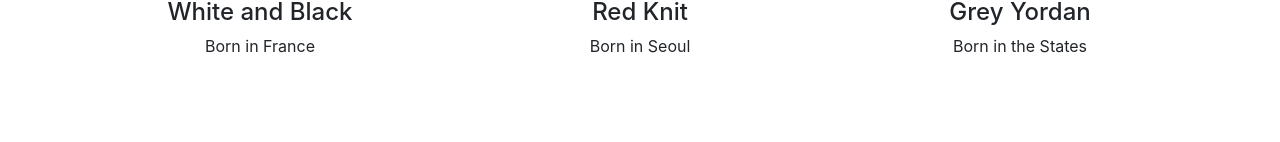
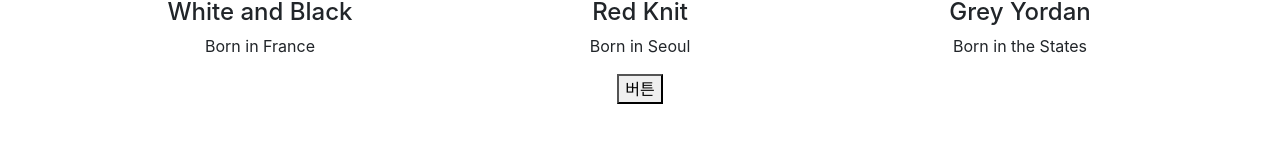
Before and after one commit to kangdy25/Into-the-React, a React (Create React App) app in the folder 02_Shoppingmall/: page / in a window 1280 px wide. Shown: the part 572-714 px from the top of the page. Built offline with nearby package versions, Linux system fonts and the light colour scheme.

Commit message:
React project Theme 0 - Basic Theory

```diff
--- a/02_Shoppingmall/package.json
+++ b/02_Shoppingmall/package.json
@@ -6,6 +6,7 @@
     "@testing-library/jest-dom": "^5.16.5",
     "@testing-library/react": "^13.4.0",
     "@testing-library/user-event": "^13.5.0",
+    "axios": "^1.3.6",
     "bootstrap": "^5.3.0-alpha3",
     "react": "^18.2.0",
     "react-bootstrap": "^2.7.4",
--- a/02_Shoppingmall/src/App.js
+++ b/02_Shoppingmall/src/App.js
@@ -5,9 +5,10 @@ import data from './data';
 import Card from './Components/Card';
 import Detail from './Routes/Detail';
 import {Routes, Route, useNavigate, Outlet} from 'react-router-dom'
+import axios from 'axios';
 
 function App() {
-  let [shoes] = useState(data);
+  let [shoes, setShoes] = useState(data);
   let navigate = useNavigate();
 
   return (
@@ -25,7 +26,6 @@ function App() {
         </Container>
       </Navbar>
 
-
       <Routes>
       <Route path="/" element={
         <div>
@@ -42,6 +42,14 @@ function App() {
                 }
                 </div>
             </Container>
+            <button onClick={() => {
+              axios.get('https://codingapple1.github.io/shop/data2.json')
+              .then((result)=>{
+                let copy = [...shoes, ...result.data];
+                setShoes(copy);
+              })
+              .catch(()=>{console.log('실패함 ㅅㄱ')})
+            }}>버튼</button>
           </div>}
         />
         <Route path="/detail/:id" element={<Detail shoes={shoes}/>} />
```
Also changed, not shown: 1 other file (tests, documents, lock files or other folders).
